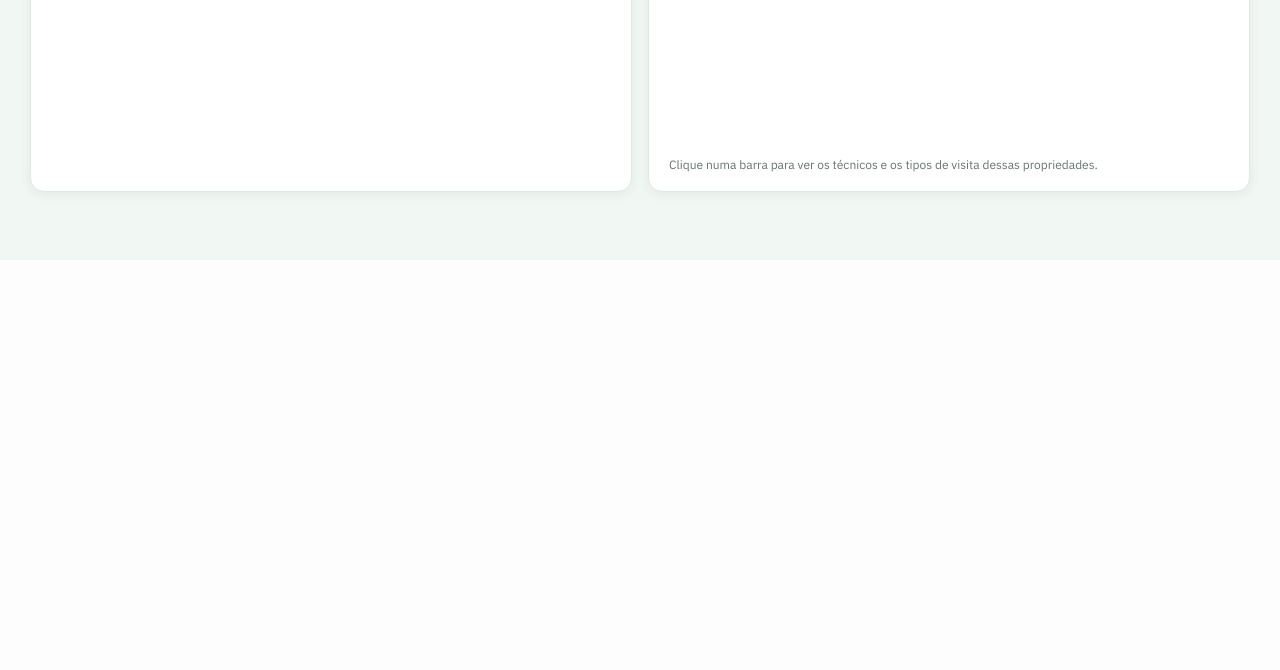
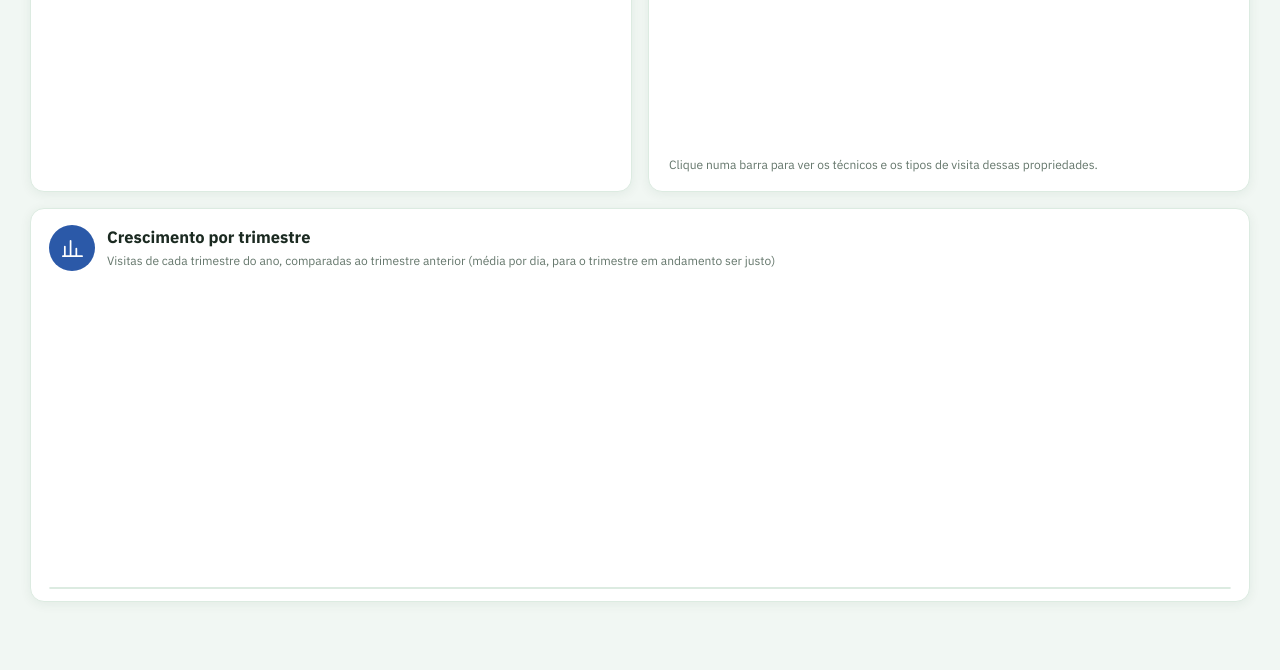
Before and after one commit to Ciiagro/painel_visitas_ateg, a FastAPI app: page / in a window 1280 px wide. Shown: the part 1656-2326 px from the top of the page. Before the commit the page ends 1859 px from the top, so only its background shows below. Run offline with FastAPI, Linux system fonts and the light colour scheme; data that the repository does not hold is empty; a map, chart or similar area stays blank; some libraries are stand-ins or nearby versions.

Commit message:
Crescimento por trimestre no mesmo ano

```diff
--- a/app/main.py
+++ b/app/main.py
@@ -605,6 +605,8 @@ def freq_detalhe(request: Request, faixa: str = ""):
         linhas = _linhas(con, f"""WITH n AS (SELECT id_propriedade, COUNT(DISTINCT id_visita) AS n FROM {TABLE} WHERE {w} GROUP BY 1)
             SELECT COALESCE(v.tecnico, '(sem técnico)') AS tecnico, COUNT(DISTINCT v.id_propriedade) AS propriedades,
               COUNT(DISTINCT v.id_visita) AS visitas,
+              COUNT(DISTINCT v.id_visita) FILTER (WHERE NOT COALESCE(v.coleta_dados, FALSE) AND NOT COALESCE(v.retorno, FALSE)
+                AND NOT COALESCE(v."virtual", FALSE) AND NOT COALESCE(v.visita_zero, FALSE)) AS padrao,
               COUNT(DISTINCT v.id_visita) FILTER (WHERE v.presencial) AS presencial,
               COUNT(DISTINCT v.id_visita) FILTER (WHERE v."virtual") AS virtual,
               COUNT(DISTINCT v.id_visita) FILTER (WHERE v.retorno) AS retorno,
@@ -612,6 +614,45 @@ def freq_detalhe(request: Request, faixa: str = ""):
             FROM {TABLE} v JOIN n ON n.id_propriedade = v.id_propriedade AND {cond}
             WHERE {w.replace('dt_visita', 'v.dt_visita')} GROUP BY 1 ORDER BY 3 DESC LIMIT 500""", p)
     return {"faixa": faixa, "linhas": linhas}
+
+
+@app.get("/api/por-trimestre")
+def por_trimestre(request: Request):
+    """Visitas, propriedades e técnicos por trimestre do ano da data final do filtro (ou do ano atual).
+    Lê a mesma view leve de /api/por-ano; valem os filtros de município, técnico, atividade, projeto, coleta, presencial e válida."""
+    f, _de, _ate = _filtros_da_requisicao(request)
+    hoje = date.today()
+    try:
+        fim = date.fromisoformat((_ate or "")[:10])
+    except ValueError:
+        fim = hoje
+    ano = fim.year
+    with engine.connect() as con:
+        completo = bool(con.execute(text("SELECT to_regclass(:t) IS NOT NULL"), {"t": ANUAL}).scalar())
+        tabela = ANUAL if completo else TABLE
+        w, p = ["dt_visita >= :ini", "dt_visita < :fimano"], {"ini": date(ano, 1, 1), "fimano": date(ano + 1, 1, 1)}
+        for k in ANUAL_TXT:
+            if f.get(k):
+                w.append(f"{k} = :{k}"); p[k] = f[k]
+        for k, col in SIMNAO.items():
+            v = (f.get(k) or "").lower()
+            if v in ("sim", "nao"):
+                w.append(f"{col} IS {'TRUE' if v == 'sim' else 'FALSE'}")
+        linhas = _linhas(con, f"""SELECT EXTRACT(QUARTER FROM dt_visita)::int AS tri, COUNT(DISTINCT id_visita) AS visitas,
+            COUNT(DISTINCT id_propriedade) AS propriedades, COUNT(DISTINCT tecnico) AS tecnicos
+            FROM {tabela} WHERE {' AND '.join(w)} GROUP BY 1 ORDER BY 1""", p)
+    por = {r["tri"]: r for r in linhas}
+    limite = min(hoje, date(ano, 12, 31))
+    out = []
+    for t in range(1, 5):
+        ini, fim_t = date(ano, 3 * t - 2, 1), (date(ano, 3 * t + 1, 1) - timedelta(days=1)) if t < 4 else date(ano, 12, 31)
+        if ini > limite:
+            continue
+        dias = (min(fim_t, limite) - ini).days + 1
+        r = por.get(t, {})
+        out.append({"tri": t, "visitas": int(r.get("visitas", 0)), "propriedades": int(r.get("propriedades", 0)),
+                    "tecnicos": int(r.get("tecnicos", 0)), "dias": dias, "dias_tri": (fim_t - ini).days + 1, "parcial": min(fim_t, limite) < fim_t})
+    return {"ano": ano, "trimestres": out}
 
 
 @app.get("/api/resumo")
--- a/app/templates/index.html
+++ b/app/templates/index.html
@@ -203,6 +203,7 @@ tfoot td{background:#1d2a21;color:#fff;font-weight:700;position:sticky;bottom:0}
       <div class="graf"><div class="g-topo"><span class="ico g" style="--cor:#7a5ba6" data-i="nota"></span><div class="g-tit"><h2>Tipo de visita</h2><p class="formula">Padrão, coleta de dados, retorno, virtual e zero</p></div></div><div class="cv"><canvas id="gTipo"></canvas></div></div>
       <div class="graf"><div class="g-topo"><span class="ico g" style="--cor:#0b7a80" data-i="cal"></span><div class="g-tit"><h2>Visitas por dia da semana</h2></div></div><div class="cv"><canvas id="gDow"></canvas></div></div>
       <div class="graf"><div class="g-topo"><span class="ico g" style="--cor:#a23b72" data-i="repetir"></span><div class="g-tit"><h2>Quantas vezes cada propriedade foi visitada</h2><p class="formula">Propriedades por número de visitas no período</p></div></div><div class="cv"><canvas id="gFreq"></canvas></div><p class="formula" style="margin:6px 2px">Clique numa barra para ver os técnicos e os tipos de visita dessas propriedades.</p><div id="freqDet" class="tabwrap" style="display:none"></div></div>
+      <div class="graf" style="grid-column:1/-1"><div class="g-topo"><span class="ico g" style="--cor:#2b59a8" data-i="barras"></span><div class="g-tit"><h2 id="triTit">Crescimento por trimestre</h2><p class="formula">Visitas de cada trimestre do ano, comparadas ao trimestre anterior (média por dia, para o trimestre em andamento ser justo)</p></div></div><div class="cv"><canvas id="gTri"></canvas></div><div id="triTab" class="tw" style="max-height:none;margin-top:8px"></div></div>
     </div>
   </section>
   <section class="painel" id="p-ano">
@@ -370,6 +371,16 @@ function kpis(c,a,ev){
 }
 let FD={faixa:'',L:[],tipo:'visitas'};
 const FD_TIPOS=[['visitas','Todos'],['padrao','Padrão'],['coleta','Coleta de dados'],['retorno','Retorno'],['virtual','Virtual']];
+async function carregaTri(){
+  try{const r=await api('/api/por-trimestre?'+qs()),T=r.trimestres;if(!T.length)return;
+    $('triTit').textContent='Crescimento por trimestre — '+r.ano;
+    const mDia=t=>t.dias?t.visitas/t.dias:0;
+    T.forEach((t,i)=>{t.vd=mDia(t);t.cres=i&&T[i-1].vd?(t.vd-T[i-1].vd)/T[i-1].vd*100:null;t.vt=t.tecnicos?t.visitas/t.tecnicos:0});
+    graf('gTri',{type:'bar',data:{labels:T.map(t=>t.tri+'º trimestre'+(t.parcial?' (em andamento)':'')),datasets:[{label:'Visitas',data:T.map(t=>t.visitas),backgroundColor:T.map(t=>t.parcial?'#9fc3a9':'#2f7d4f'),borderRadius:5}]},plugins:[valTopo],options:{valTopo:true,layout:{padding:{top:22}},maintainAspectRatio:false,plugins:{legend:{display:false}},scales:{y:ey,x:{...ex,ticks:tkX}}}});
+    const cr=v=>v==null?'—':'<span class="'+(v>0.05?'pos':v<-0.05?'neg':'')+'">'+(v>0?'▲ ':v<0?'▼ ':'')+Math.abs(v).toLocaleString('pt-BR',{maximumFractionDigits:1})+'%</span>';
+    $('triTab').innerHTML='<table><thead><tr><th class="l">Trimestre</th><th>Visitas</th><th>Propriedades</th><th>Técnicos</th><th>Visitas por técnico</th><th>Visitas por dia</th><th>Crescimento (visitas por dia)</th></tr></thead><tbody>'+
+     T.map(t=>'<tr><td class="l">'+t.tri+'º trimestre'+(t.parcial?' <small class="sub">('+t.dias+' de '+t.dias_tri+' dias)</small>':'')+'</td><td>'+fmt(t.visitas)+'</td><td>'+fmt(t.propriedades)+'</td><td>'+fmt(t.tecnicos)+'</td><td>'+t.vt.toLocaleString('pt-BR',{maximumFractionDigits:1})+'</td><td>'+t.vd.toLocaleString('pt-BR',{maximumFractionDigits:1})+'</td><td>'+cr(t.cres)+'</td></tr>').join('')+'</tbody></table>'
+  }catch(e){}}
 async function freqDet(faixa){const el=$('freqDet');el.style.display='block';el.innerHTML='<p class="formula">Carregando…</p>';
   try{const r=await api('/api/freq-detalhe?'+qs()+'&faixa='+encodeURIComponent(faixa));FD={faixa,L:r.linhas,tipo:'visitas'};
     el.innerHTML='<div style="border-top:1px solid var(--linha);margin-top:10px;padding-top:12px">'+
@@ -600,10 +611,10 @@ async function atualiza(){
   carregaDown();    // aba Download: também em paralelo, não depende do resumo
   try{
     await carregaFiltros();
-    dados=await api('/api/resumo?'+qs());const d=dados,c=d.cards,ev=d.evolucao.pontos,dia=d.evolucao.por_dia;
+    carregaTri();dados=await api('/api/resumo?'+qs());const d=dados,c=d.cards,ev=d.evolucao.pontos,dia=d.evolucao.por_dia;
     const sel=[...TXT].filter(k=>$(k).value).map(k=>$(k).value);
     $('escTit').innerHTML=svgIco('prancheta')+esc(sel.length?sel[sel.length-1]:'Todas as visitas');
-    $('escSub').textContent=`Período: ${br(d.periodo.de)} a ${br(d.periodo.ate)} (${d.periodo.dias} dias) · variação contra ${br(d.periodo.anterior_de)} a ${br(d.periodo.anterior_ate)}`;
+    $('escSub').textContent=`Período: ${br(d.periodo.de)} a ${br(d.periodo.ate)} (${d.periodo.dias} dias)`;
     $('chips').innerHTML=[...TXT,...SN].filter(k=>$(k).value&&sel.length>1||SN.includes(k)&&$(k).value).map(k=>`<span class="chip">${NOMES[k]}: ${esc($(k).options[$(k).selectedIndex].text)}</span>`).join('');
     kpis(c,d.anterior,ev);
     const lab=ev.map(r=>dia?r.periodo.slice(8)+'/'+r.periodo.slice(5,7):r.periodo.slice(5)+'/'+r.periodo.slice(0,4));
```
